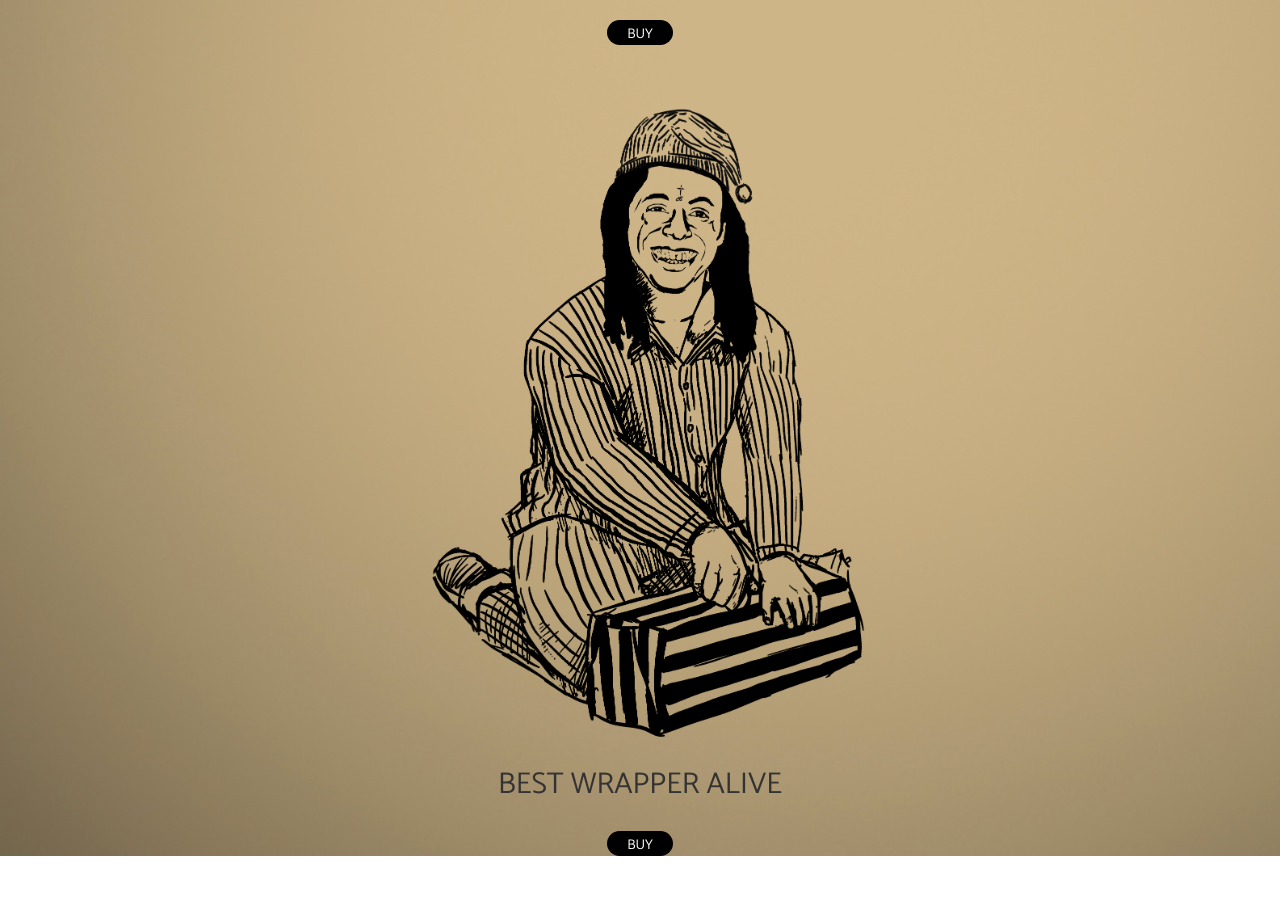
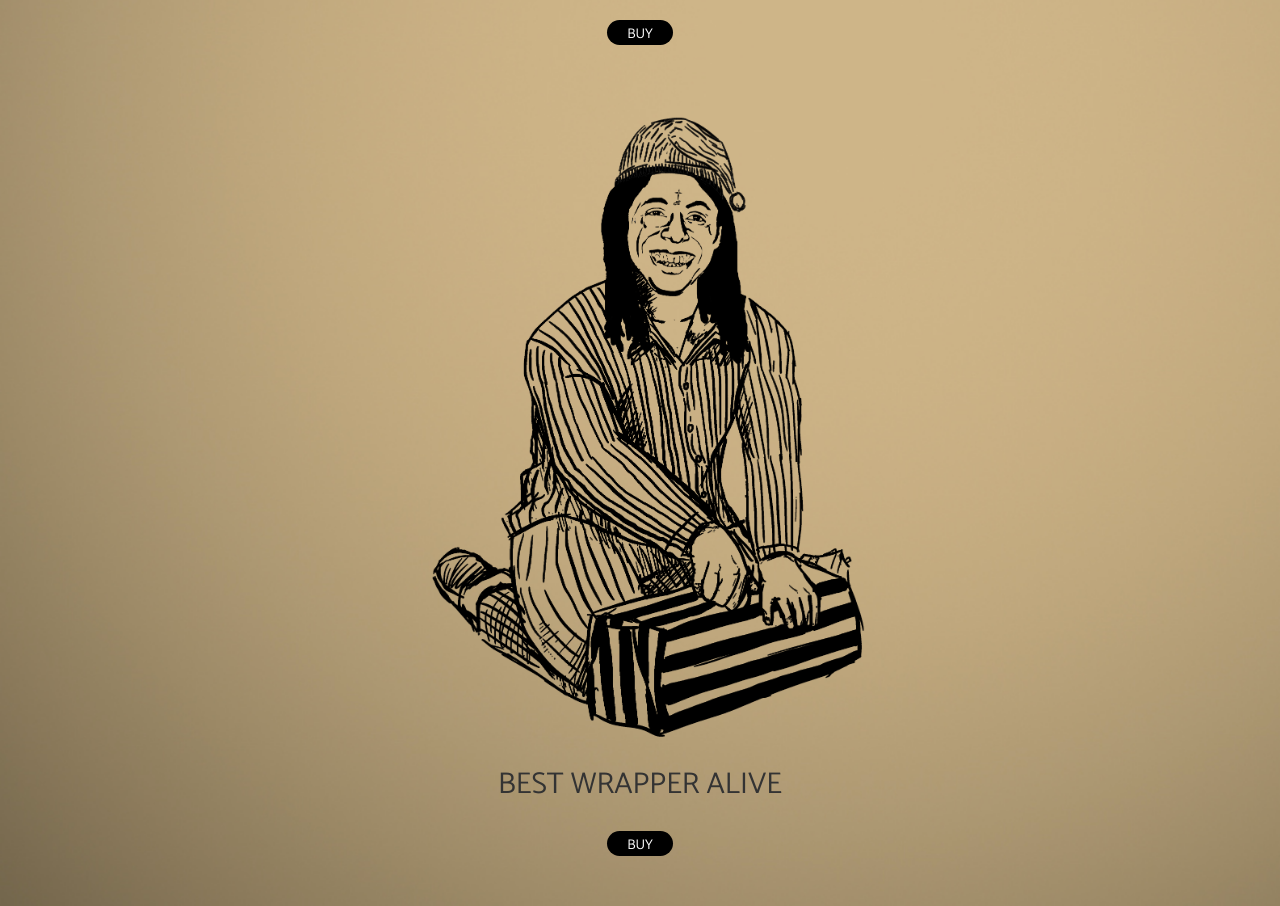
Before and after one commit to sneaky-pete/sneaky-pete.github.io, a plain HTML site: page index.html in a window 1280 px wide. Shown: the part 743-1649 px from the top of the page. Before the commit the page ends 1600 px from the top, so only its background shows below. Drawn offline with Linux system fonts and the light colour scheme.

Commit message:
change wayne image

```diff
--- a/index.html
+++ b/index.html
@@ -59,7 +59,7 @@
 	</div>
     <!-- Wayne image -->
     <div class = "center" style = "margin-top: 50px">
-        <img src = "images/wayne.png" style="width: 500px">
+        <img src = "images/wayne3.png" style="width: 500px">
     </div>
     <div class = "center">
         <h2>BEST WRAPPER ALIVE</h2>
@@ -67,6 +67,8 @@
     <div class = "center">
         <button type="button" class="btn btn-primary">BUY</button>
     </div>
+    <!-- Spacing at the bottom -->
+    <div style = "margin-bottom: 50px"></div>
 
 </div>
 
```
Also changed, not shown: images/wayne3.png (added).
